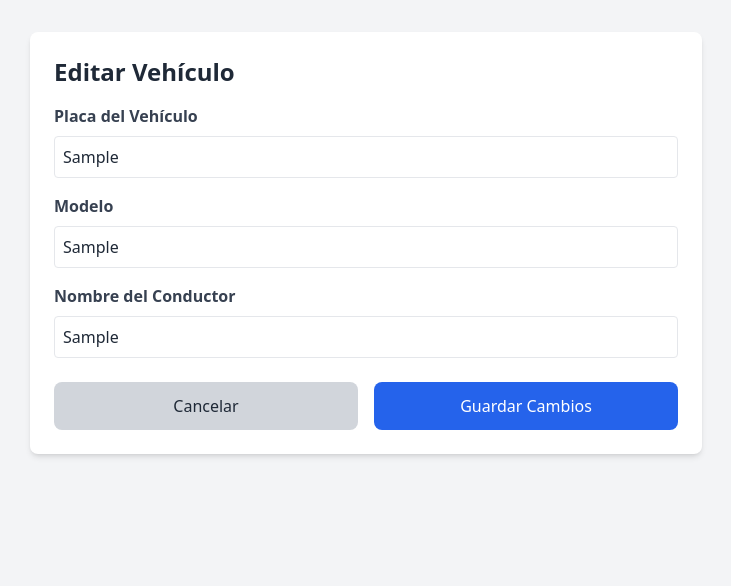
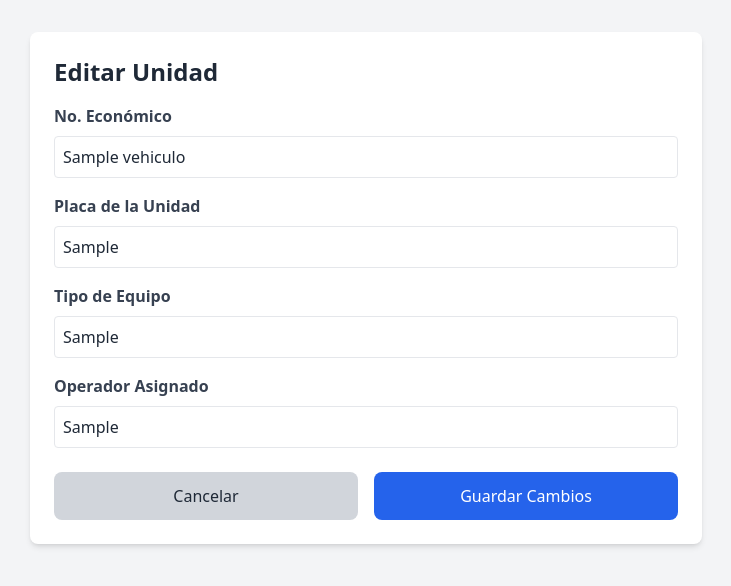
Before and after one commit to Isaacgtz17/control-vehicular, a Flask app: page /vehiculo/editar/1 in a window 1280 px wide. Shown: the part 60-646 px from the top of the page, without its empty margins (274-1005 px from the left). Run offline with Flask 3, Linux system fonts and the light colour scheme; a user stored in the database is signed in; tables that the repository leaves empty hold one stand-in row (values such as "Sample post"); some libraries are stand-ins or nearby versions.

Commit message:
cambios para importar la base de datos de los vehiculos que tenemos

```diff
--- a/control_vehicular/app/models.py
+++ b/control_vehicular/app/models.py
@@ -19,6 +19,9 @@ class User(UserMixin, db.Model):
 
 class Vehiculo(db.Model):
     id = db.Column(db.Integer, primary_key=True)
+    # --- NUEVO CAMPO ---
+    numero_economico = db.Column(db.String(50), unique=True, nullable=False)
+
     qr_id = db.Column(db.String(36), unique=True, nullable=False, default=lambda: str(uuid.uuid4()))
     placa = db.Column(db.String(20), unique=True, nullable=False)
     modelo = db.Column(db.String(50), nullable=False)
@@ -33,7 +36,6 @@ class RegistroAcceso(db.Model):
     vehiculo_id = db.Column(db.Integer, db.ForeignKey('vehiculo.id'), nullable=False)
     timestamp = db.Column(db.DateTime, default=datetime.utcnow)
     tipo = db.Column(db.String(10), nullable=False)
-    # --- NUEVO CAMPO PARA EL NOMBRE DE LA FOTO ---
     photo_filename = db.Column(db.String(100), nullable=True)
 
 class AuditLog(db.Model):
--- a/control_vehicular/app/routes.py
+++ b/control_vehicular/app/routes.py
@@ -12,6 +12,7 @@ from . import db, socketio
 main_bp = Blueprint('main', __name__)
 
 def log_action(action, details=""):
+    """Helper function to log admin actions."""
     log = AuditLog(user_id=current_user.id, action=action, details=details)
     db.session.add(log)
     db.session.commit()
@@ -31,18 +32,41 @@ def index():
     page_registros = request.args.get('page_registros', 1, type=int)
     q_vehiculo = request.args.get('q_vehiculo', '')
     q_bitacora = request.args.get('q_bitacora', '')
+
     unidades_en_patio = Vehiculo.query.filter_by(status='adentro').count()
     total_unidades = Vehiculo.query.count()
     unidades_en_ruta = total_unidades - unidades_en_patio
+
     if q_vehiculo:
-        vehiculos_pagination = Vehiculo.query.filter(Vehiculo.placa.contains(q_vehiculo) | Vehiculo.modelo.contains(q_vehiculo) | Vehiculo.conductor.contains(q_vehiculo)).paginate(page=page_vehiculos, per_page=9)
+        vehiculos_pagination = Vehiculo.query.filter(
+            Vehiculo.placa.contains(q_vehiculo) |
+            Vehiculo.modelo.contains(q_vehiculo) |
+            Vehiculo.conductor.contains(q_vehiculo) |
+            Vehiculo.numero_economico.contains(q_vehiculo)
+        ).paginate(page=page_vehiculos, per_page=9)
     else:
         vehiculos_pagination = Vehiculo.query.paginate(page=page_vehiculos, per_page=9)
+
     if q_bitacora:
-        registros_pagination = RegistroAcceso.query.join(Vehiculo).filter(Vehiculo.placa.contains(q_bitacora) | Vehiculo.modelo.contains(q_bitacora) | Vehiculo.conductor.contains(q_bitacora)).order_by(RegistroAcceso.timestamp.desc()).paginate(page=page_registros, per_page=10)
+        registros_pagination = RegistroAcceso.query.join(Vehiculo).filter(
+            Vehiculo.placa.contains(q_bitacora) |
+            Vehiculo.modelo.contains(q_bitacora) |
+            Vehiculo.conductor.contains(q_bitacora) |
+            Vehiculo.numero_economico.contains(q_bitacora)
+        ).order_by(RegistroAcceso.timestamp.desc()).paginate(page=page_registros, per_page=10)
     else:
         registros_pagination = RegistroAcceso.query.order_by(RegistroAcceso.timestamp.desc()).paginate(page=page_registros, per_page=10)
-    template_data = {'vehiculos': vehiculos_pagination,'registros': registros_pagination,'q_vehiculo': q_vehiculo,'q_bitacora': q_bitacora,'unidades_en_patio': unidades_en_patio,'unidades_en_ruta': unidades_en_ruta,'total_unidades': total_unidades}
+
+    template_data = {
+        'vehiculos': vehiculos_pagination,
+        'registros': registros_pagination,
+        'q_vehiculo': q_vehiculo,
+        'q_bitacora': q_bitacora,
+        'unidades_en_patio': unidades_en_patio,
+        'unidades_en_ruta': unidades_en_ruta,
+        'total_unidades': total_unidades
+    }
+
     if current_user.role == 'admin':
         return render_template('index.html', **template_data)
     else:
@@ -59,8 +83,18 @@ def historial_vehiculo(vehiculo_id):
     for registro in registros:
         utc_dt = pytz.utc.localize(registro.timestamp)
         local_dt = utc_dt.astimezone(local_tz)
-        historial.append({'timestamp': local_dt.strftime('%Y-%m-%d %H:%M:%S'),'tipo': registro.tipo, 'photo_filename': registro.photo_filename})
-    return jsonify({'placa': vehiculo.placa, 'modelo': vehiculo.modelo, 'conductor': vehiculo.conductor, 'historial': historial})
+        historial.append({
+            'timestamp': local_dt.strftime('%Y-%m-%d %H:%M:%S'),
+            'tipo': registro.tipo,
+            'photo_filename': registro.photo_filename
+        })
+    return jsonify({
+        'placa': vehiculo.placa,
+        'modelo': vehiculo.modelo,
+        'conductor': vehiculo.conductor,
+        'historial': historial,
+        'numero_economico': vehiculo.numero_economico
+    })
 
 @main_bp.route('/escaner_movil')
 @login_required
@@ -72,17 +106,21 @@ def verificar_qr():
     data = request.json
     qr_id = data.get('qr_id')
     photo_data = data.get('photo')
+
     if not qr_id:
         return jsonify({'status': 'error', 'message': 'Falta el ID del QR'}), 400
+
     vehiculo = Vehiculo.query.filter_by(qr_id=qr_id).first()
     if not vehiculo:
         return jsonify({'status': 'denegado', 'message': 'Vehículo no reconocido'}), 404
+
     if vehiculo.status == 'afuera':
         vehiculo.status = 'adentro'
         tipo_acceso = 'Entrada'
     else:
         vehiculo.status = 'afuera'
         tipo_acceso = 'Salida'
+
     photo_filename = None
     if photo_data:
         try:
@@ -96,26 +134,49 @@ def verificar_qr():
         except Exception as e:
             print(f"Error al guardar la foto: {e}")
             photo_filename = None
+
     nuevo_registro = RegistroAcceso(vehiculo_id=vehiculo.id, tipo=tipo_acceso, photo_filename=photo_filename)
     db.session.add(nuevo_registro)
     db.session.commit()
+
     local_tz = pytz.timezone("America/Mexico_City")
     local_timestamp = pytz.utc.localize(nuevo_registro.timestamp).astimezone(local_tz)
     unidades_en_patio = Vehiculo.query.filter_by(status='adentro').count()
     total_unidades = Vehiculo.query.count()
     unidades_en_ruta = total_unidades - unidades_en_patio
-    update_data = {'new_log': {'timestamp': local_timestamp.strftime('%Y-%m-%d %H:%M:%S'),'tipo': nuevo_registro.tipo,'placa': vehiculo.placa,'modelo': vehiculo.modelo,'conductor': vehiculo.conductor,'photo_filename': nuevo_registro.photo_filename},'fleet_status': {'en_patio': unidades_en_patio,'en_ruta': unidades_en_ruta},'vehicle_update': {'id': vehiculo.id,'status': vehiculo.status}}
+    update_data = {
+        'new_log': {
+            'timestamp': local_timestamp.strftime('%Y-%m-%d %H:%M:%S'),
+            'tipo': nuevo_registro.tipo,
+            'placa': vehiculo.placa,
+            'modelo': vehiculo.modelo,
+            'conductor': vehiculo.conductor,
+            'photo_filename': nuevo_registro.photo_filename
+        },
+        'fleet_status': {
+            'en_patio': unidades_en_patio,
+            'en_ruta': unidades_en_ruta
+        },
+        'vehicle_update': {
+            'id': vehiculo.id,
+            'status': vehiculo.status
+        }
+    }
     socketio.emit('update_dashboard', update_data)
+
     return jsonify({'status': 'autorizado', 'message': f'{tipo_acceso.upper()} REGISTRADA', 'placa': vehiculo.placa})
 
 @main_bp.route('/registrar_vehiculo', methods=['POST'])
 @login_required
 @admin_required
 def registrar_vehiculo():
+    numero_economico = request.form['numero_economico']
     placa = request.form['placa']
-    if Vehiculo.query.filter_by(placa=placa).first():
-        flash(f'La placa "{placa}" ya existe.', 'error')
+
+    if Vehiculo.query.filter_by(placa=placa).first() or Vehiculo.query.filter_by(numero_economico=numero_economico).first():
+        flash(f'La placa "{placa}" o el No. Económico "{numero_economico}" ya existen.', 'error')
         return redirect(url_for('main.index'))
+
     modelo = request.form['modelo']
     conductor = request.form['conductor']
     qr_id_nuevo = str(uuid.uuid4())
@@ -123,11 +184,19 @@ def registrar_vehiculo():
     buffered = io.BytesIO()
     qr_img.save(buffered, format="PNG")
     qr_b64 = base64.b64encode(buffered.getvalue()).decode('utf-8')
-    nuevo_vehiculo = Vehiculo(qr_id=qr_id_nuevo, placa=placa, modelo=modelo, conductor=conductor, qr_code_b64=qr_b64)
+
+    nuevo_vehiculo = Vehiculo(
+        numero_economico=numero_economico,
+        qr_id=qr_id_nuevo,
+        placa=placa,
+        modelo=modelo,
+        conductor=conductor,
+        qr_code_b64=qr_b64
+    )
     db.session.add(nuevo_vehiculo)
     db.session.commit()
-    log_action("Crear Vehículo", f"Placa: {placa}")
-    flash(f'Vehículo {placa} registrado.', 'success')
+    log_action("Crear Vehículo", f"No. Económico: {numero_economico}, Placa: {placa}")
+    flash(f'Unidad {numero_economico} registrada.', 'success')
     return redirect(url_for('main.index'))
 
 @main_bp.route('/vehiculo/editar/<int:vehiculo_id>', methods=['GET', 'POST'])
@@ -136,14 +205,14 @@ def registrar_vehiculo():
 def editar_vehiculo(vehiculo_id):
     vehiculo = Vehiculo.query.get_or_404(vehiculo_id)
     if request.method == 'POST':
+        vehiculo.numero_economico = request.form['numero_economico']
         vehiculo.placa = request.form['placa']
         vehiculo.modelo = request.form['modelo']
         vehiculo.conductor = request.form['conductor']
         db.session.commit()
-        log_action("Editar Vehículo", f"Placa: {vehiculo.placa}")
-        flash(f'Vehículo {vehiculo.placa} actualizado.', 'success')
+        log_action("Editar Vehículo", f"No. Económico: {vehiculo.numero_economico}")
+        flash(f'Unidad {vehiculo.numero_economico} actualizada.', 'success')
         return redirect(url_for('main.index'))
-    # --- CORRECCIÓN AQUÍ ---
     return render_template('editar_vehiculo.html', vehiculo=vehiculo)
 
 @main_bp.route('/vehiculo/eliminar/<int:vehiculo_id>', methods=['POST'])
--- a/control_vehicular/app/templates/editar_vehiculo.html
+++ b/control_vehicular/app/templates/editar_vehiculo.html
@@ -1,14 +1,29 @@
-{% extends "base_admin.html" %} {% block title %}Editar Vehículo{% endblock %}
-{% block content %}
+{% extends "base_admin.html" %} {% block title %}Editar Unidad{% endblock %} {%
+block content %}
 <div class="bg-white p-6 rounded-lg shadow-md max-w-2xl mx-auto">
-  <h2 class="text-2xl font-semibold mb-4">Editar Vehículo</h2>
+  <h2 class="text-2xl font-semibold mb-4">Editar Unidad</h2>
   <form
     action="{{ url_for('main.editar_vehiculo', vehiculo_id=vehiculo.id) }}"
     method="post"
   >
     <div class="mb-4">
+      <label
+        for="numero_economico"
+        class="block text-gray-700 font-semibold mb-2"
+        >No. Económico</label
+      >
+      <input
+        type="text"
+        name="numero_economico"
+        id="numero_economico"
+        value="{{ vehiculo.numero_economico }}"
+        required
+        class="p-2 border rounded w-full"
+      />
+    </div>
+    <div class="mb-4">
       <label for="placa" class="block text-gray-700 font-semibold mb-2"
-        >Placa del Vehículo</label
+        >Placa de la Unidad</label
       >
       <input
         type="text"
@@ -21,7 +36,7 @@
     </div>
     <div class="mb-4">
       <label for="modelo" class="block text-gray-700 font-semibold mb-2"
-        >Modelo</label
+        >Tipo de Equipo</label
       >
       <input
         type="text"
@@ -34,7 +49,7 @@
     </div>
     <div class="mb-4">
       <label for="conductor" class="block text-gray-700 font-semibold mb-2"
-        >Nombre del Conductor</label
+        >Operador Asignado</label
       >
       <input
         type="text"
```
Also changed, not shown: control_vehicular/app/templates/index.html (+22 -12 lines), control_vehicular/run.py (+72 -4 lines), control_vehicular/Copia de Matriz de cumplimiento 2024-2025 - Unidades.csv (added), control_vehicular/app/static/capturas/71BE6M_20250725_140323.jpg (added).
